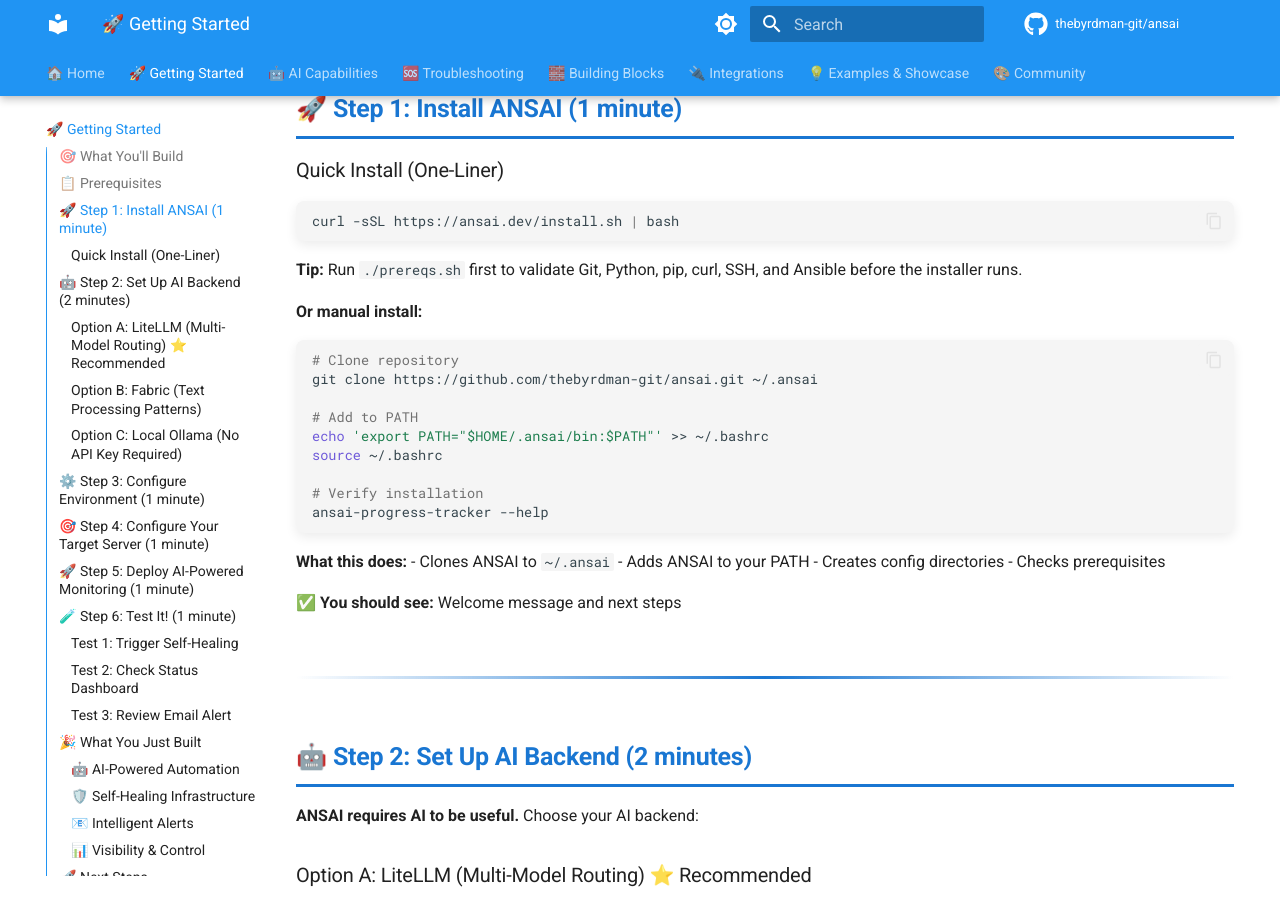
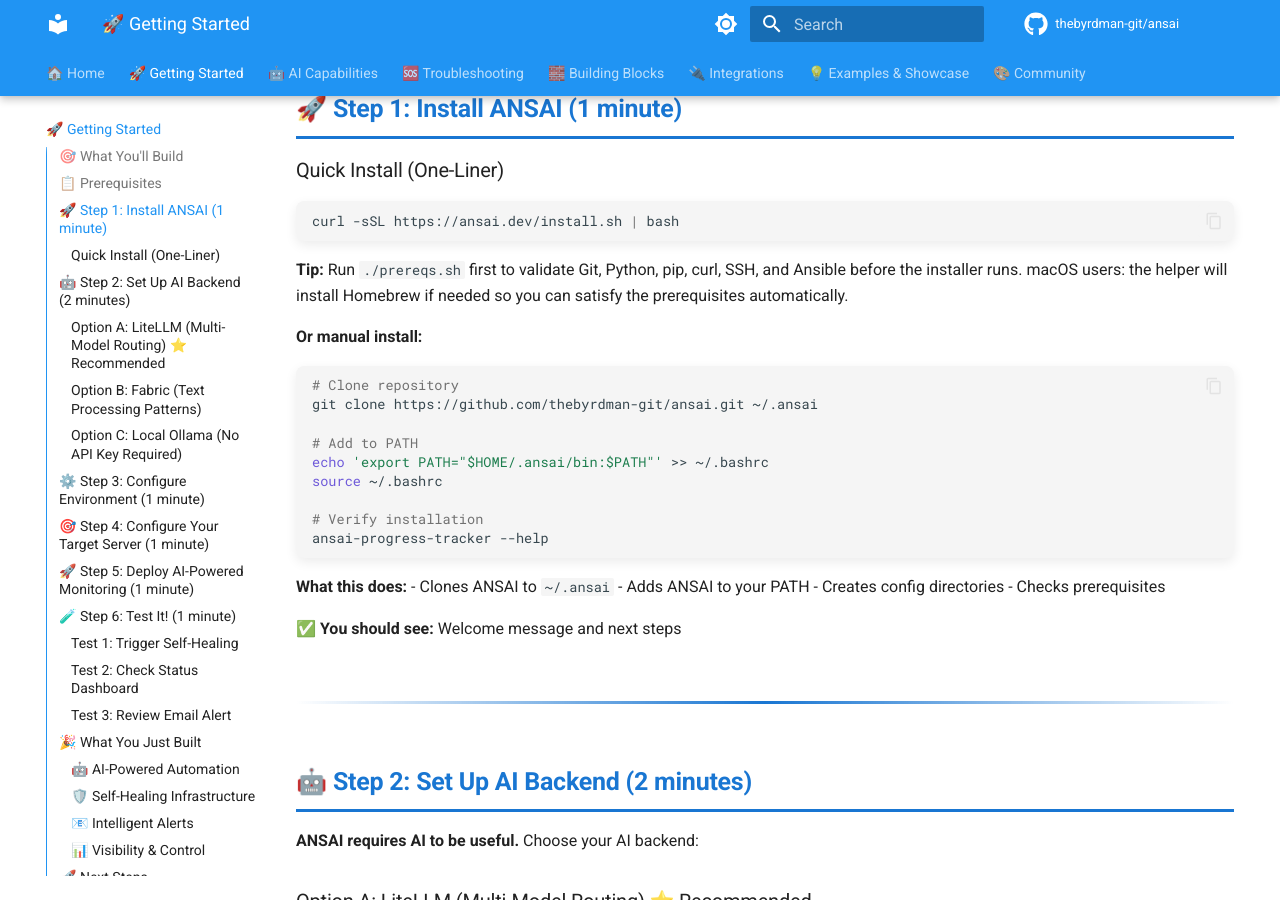
Before and after one commit to thebyrdman-git/ansai, an MkDocs documentation site: the page built from docs/GETTING_STARTED.md, in a window 1280 px wide and 900 px high, scrolled down 1100 px. Built offline with MkDocs 1.6.1 and Material for MkDocs 9.7.7, drawn with Linux system fonts in a browser that asks for light colours; comment, search, counter and statistics services are not loaded.

Commit message:
docs: note Homebrew requirement on mac

````diff
--- a/docs/GETTING_STARTED.md
+++ b/docs/GETTING_STARTED.md
@@ -38,7 +38,7 @@
 curl -sSL https://ansai.dev/install.sh | bash
 ```
 
-**Tip:** Run `./prereqs.sh` first to validate Git, Python, pip, curl, SSH, and Ansible before the installer runs.
+**Tip:** Run `./prereqs.sh` first to validate Git, Python, pip, curl, SSH, and Ansible before the installer runs. macOS users: the helper will install Homebrew if needed so you can satisfy the prerequisites automatically.
 
 **Or manual install:**
 
````
Also changed, not shown: README.md (+1 -1 lines), 1 other file.
